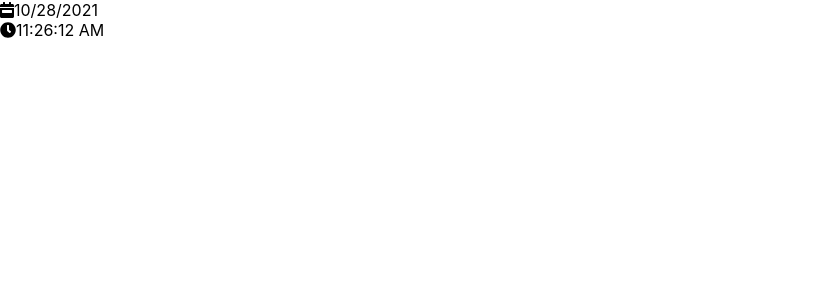
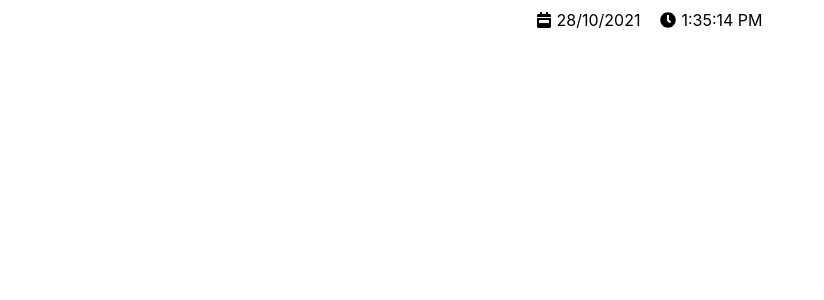
Before and after one commit to tqb310/clinic-management-react-app, a React (Create React App) app: page /dang-nhap in a window 1280 px wide. Shown: the top 300 px of the page, without its empty margins (0-824 px from the left). Built offline with nearby package versions, Linux system fonts and the light colour scheme.

Commit message:
Done Date&Time in header

```diff
--- a/src/_components/header/_components/DateTime/index.jsx
+++ b/src/_components/header/_components/DateTime/index.jsx
@@ -1,22 +1,37 @@
-import React from "react";
+import React, { useState, useEffect } from "react";
 // import PropTypes from 'prop-types'
-import {FontAwesomeIcon} from '@fortawesome/react-fontawesome';
-import {Box} from '@mui/material';
+import { FontAwesomeIcon } from "@fortawesome/react-fontawesome";
+import { Box } from "@mui/material";
 import "./index.scss";
 
 function DateTime(props) {
+  const [time, setTime] = useState("");
+  const [date, setDate] = useState("");
+
+  useEffect(() => {
+    getDateTime(setTime, setDate);
+  }, []);
+
   return (
-    <div>
-      <Box>
-        <FontAwesomeIcon icon="calendar-week" />
-        <span>10/28/2021</span>
+    <Box className="datetime">
+      <Box className="date">
+        <FontAwesomeIcon className="date__icon" icon="calendar-week" />
+        <span className="date__data">{date}</span>
       </Box>
       <Box>
-        <FontAwesomeIcon icon="clock" />
-        <span>11:26:12 AM</span>
+        <FontAwesomeIcon className="time__icon" icon="clock" />
+        <span className="time__data">{time}</span>
       </Box>
-    </div>
+    </Box>
   );
+}
+
+const getDateTime = (setTime, setDate) => {
+    setInterval(() => {
+        let date = new Date();
+        setTime(date.toLocaleTimeString());
+        setDate(`${date.getDate()}/${date.getMonth() + 1}/${date.getFullYear()}`);
+      }, 1000);
 }
 
 DateTime.propTypes = {};
--- a/src/_components/header/_components/DateTime/index.scss
+++ b/src/_components/header/_components/DateTime/index.scss
@@ -0,0 +1,11 @@
+.datetime {
+    display: flex;
+    padding: 10px;
+    justify-content: center;
+    .date, .time {
+        padding: 0 20px;
+        &__icon {
+            margin-right: 5px
+        }
+    }
+}
```
Also changed, not shown: src/_assets/style/_flex.scss (added, +25 -0 lines), src/_components/Container/FlexBox.jsx (added, +13 -0 lines).
